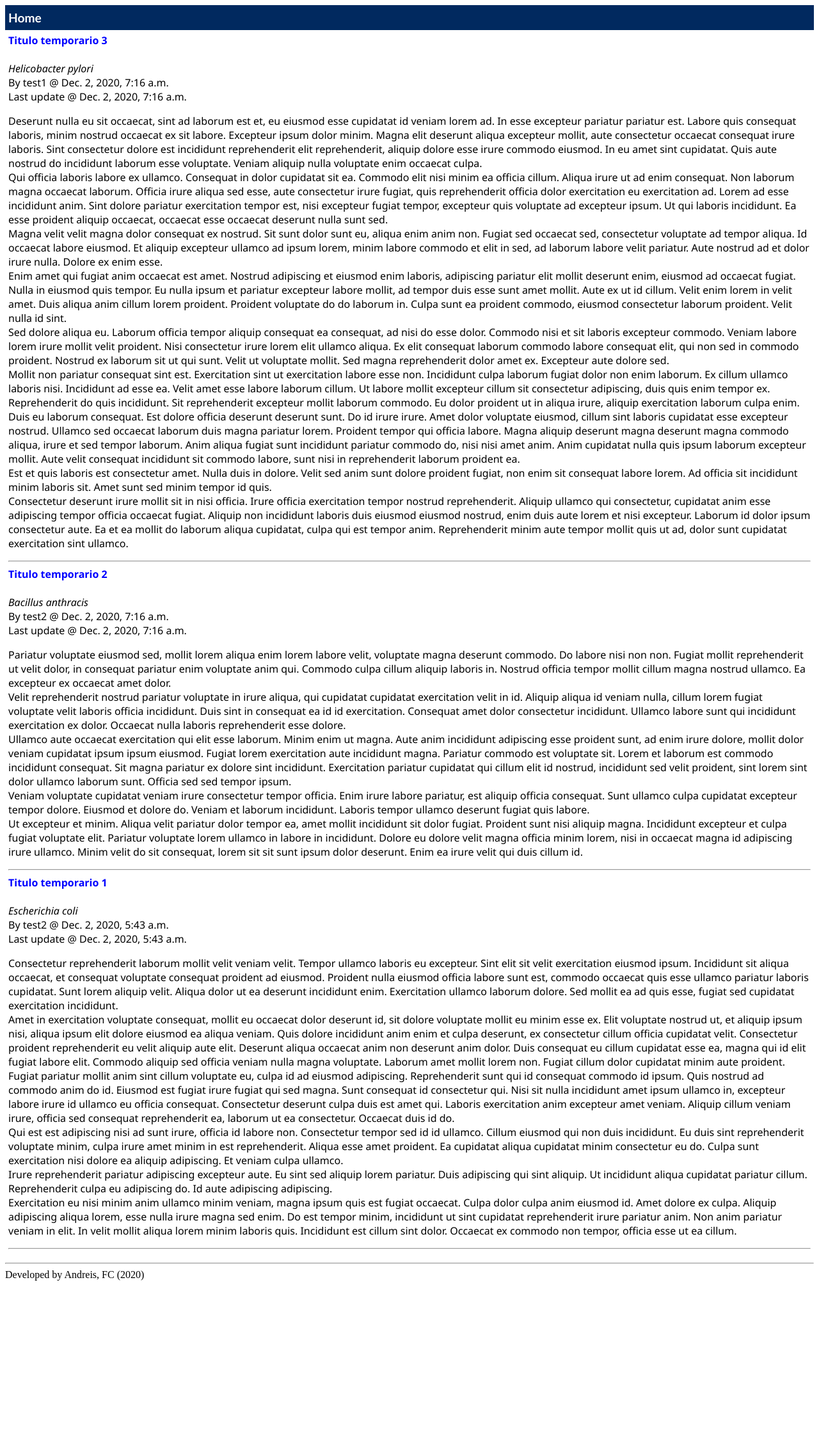
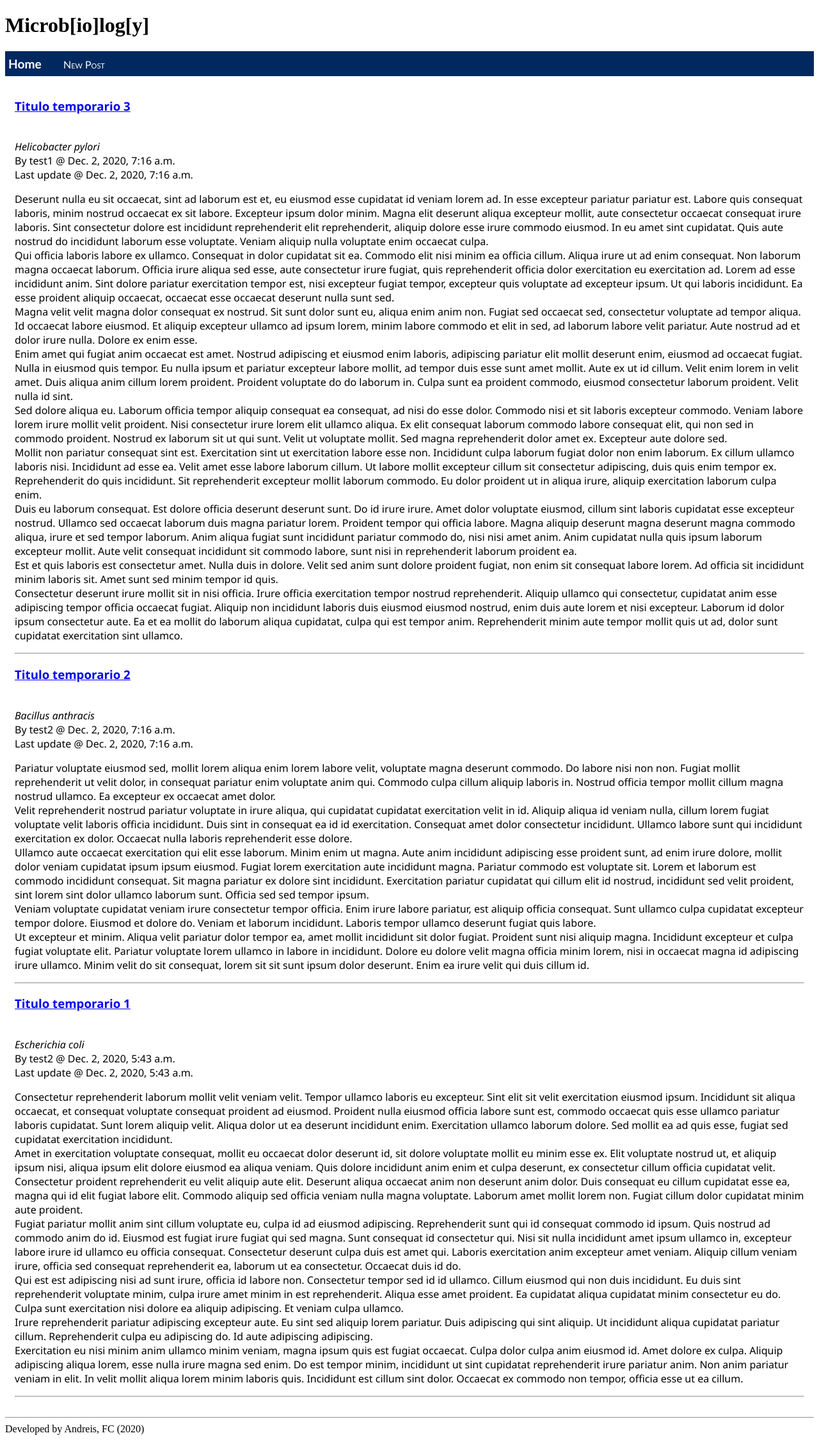
Before and after one commit to andreisfc/Microb-io-log, a Django app: page / in a window 1280 px wide. Shown: the whole page at 64% size. Before the commit the page ends 2001 px from the top, so only its background shows below. Run offline with Django 3.2, Linux system fonts and the light colour scheme; data comes from the database, SQL or seed files in the repository; both versions use the stored data as it was after the commit; parts of the project's set-up code (start-up, migrations or seed data) failed here and were passed over.

Commit message:
Added individual links, new post page

```diff
--- a/mainpage/models.py
+++ b/mainpage/models.py
@@ -1,6 +1,6 @@
 from django.db import models
-from django.utils import timezone
-
+from django.urls import reverse
+from django.template.defaultfilters import slugify
 
 class Post(models.Model):
     title = models.CharField(max_length=250)
@@ -10,5 +10,9 @@ class Post(models.Model):
     organism = models.CharField(max_length=150)
     text = models.TextField()
 
-    def __str__(self):
-        return(self.text)
+    slug = models.SlugField(unique=True)
+
+    def save(self, *args, **kwargs): # new
+        if not self.slug:
+            self.slug = slugify(self.title)
+        return super().save(*args, **kwargs)
--- a/mainpage/static/mainpage/site.css
+++ b/mainpage/static/mainpage/site.css
@@ -27,6 +27,6 @@
 }
 
 .body-content {
-    padding: 5px;
+    padding: 15px;
     font-family:'Segoe UI', Tahoma, Geneva, Verdana, sans-serif;
 }
--- a/mainpage/templates/mainpage/base_layout.html
+++ b/mainpage/templates/mainpage/base_layout.html
@@ -6,10 +6,15 @@
         {% load static %}
         <link rel="stylesheet" type="text/css" href="{% static 'mainpage/site.css' %}"/>
     </head>
+    <header>
+        <div class="header">
+            <h1> Microb[io]log[y]</h1>
+        </div>
+    </header>
     <body>
         <div class="navbar">
             <a href="{% url 'home' %}" class="navbar-brand">Home</a>
-
+            <a href="{% url 'newpost' %}" class="navbar-item">New Post</a>
         </div>
 
         <div class="body-content">
--- a/mainpage/templates/mainpage/home.html
+++ b/mainpage/templates/mainpage/home.html
@@ -6,7 +6,9 @@
 {% block content %}
         {% if posts %}
             {% for post in posts %}
-                <div class="message">{{post.title}}</div><br>
+                <div class="message">
+                    <a href="{{post.creationdate.year}}/{{post.creationdate.month}}/{{post.title | slugify}}/"><h3>{{post.title}}</h3></a>
+                </div><br>
                 <i>{{post.organism}}</i><br>
                 By {{post.author}} @ {{post.creationdate}}<br>
                 Last update @ {{post.updatedate}}<br>
--- a/mainpage/urls.py
+++ b/mainpage/urls.py
@@ -2,5 +2,7 @@ from django.urls import path
 from mainpage import views
 
 urlpatterns = [
-    path("", views.home, name="home")
+    path("", views.home, name="home"),
+    path("newpost/", views.newpost, name="newpost"),
+    path('<int:year>/<int:month>/<slug:slug>/', views.detailedpost, name="detailedpost"),
 ]
--- a/mainpage/views.py
+++ b/mainpage/views.py
@@ -10,6 +10,7 @@ def populate_db(numposts=1):
     from django.contrib.auth.models import User
     from lorem import get_paragraph
     from random import choice
+    from django.template.defaultfilters import slugify
 
     authors = User.objects.all()
     organisms = ["Bacillus anthracis", "Escherichia coli", "Helicobacter pylori"]
@@ -19,13 +20,14 @@ def populate_db(numposts=1):
     for i in range(numposts):
         # postcount = Post.objects.count()
         p = Post(
-            title = f"Titulo temporario {postcount+i**i+1}",
+            title = f"Titulo temporario {postcount+i+1}",
             author = choice(authors).username,
             creationdate = timezone.now(),
             updatedate = timezone.now(),
             organism = choice(organisms),
             text = get_paragraph(count=choice(range(5,10)),sep='<br>'),
         )
+        # p.slug = slugify(p.title)
         p.save()
 
 def clear_db():
@@ -33,7 +35,7 @@ def clear_db():
     for i in tmp:
         i.delete()
 
-# populate_db()
+populate_db()
 # populate_db(3)
 # clear_db()
 # FOR TESTING ONLY
@@ -48,3 +50,17 @@ def home(request,pagenum=1,perpage=5):
         'mainpage/home.html',
         {'posts':posts}
     )
+
+def newpost(request):
+    return render(
+        request,
+        'mainpage/newpost.html'
+    )
+
+def detailedpost(request, year, month, slug):
+    post = Post.objects.get(slug=slug)
+    return render(
+        request,
+        'mainpage/detailedpost.html',
+        {'post':post}
+    )
```
Also changed, not shown: mainpage/templates/mainpage/detailedpost.html (added, +15 -0 lines), mainpage/templates/mainpage/newpost.html (added, +7 -0 lines), db.sqlite3, mainpage/migrations/0002_auto_20201202_0442.py (added), mainpage/migrations/0003_post_slug.py (added), mainpage/migrations/0004_remove_post_slug.py (added), mainpage/migrations/0005_post_slug.py (added), mainpage/migrations/0006_auto_20201202_0511.py (added), mainpage/migrations/0007_remove_post_slug.py (added), mainpage/migrations/0008_post_slug.py (added), mainpage/migrations/0009_auto_20201202_0540.py (added).
